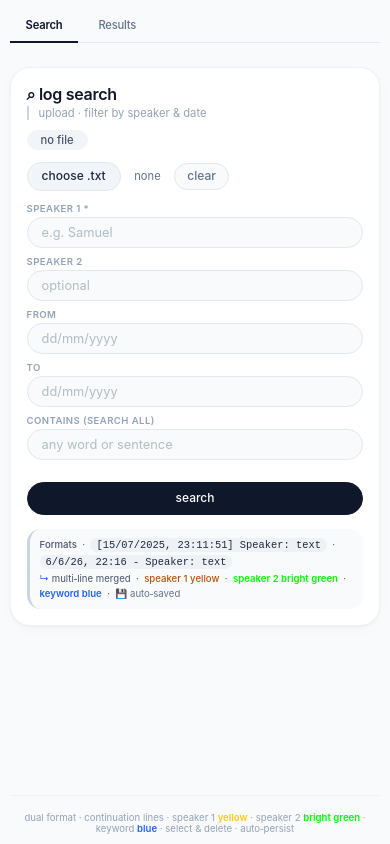
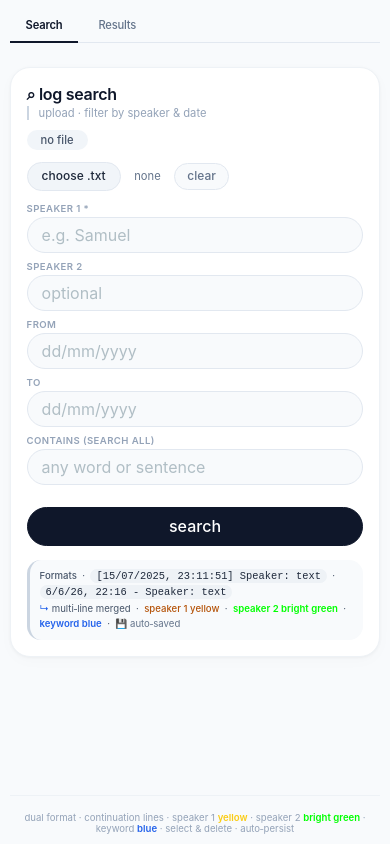
Before and after one commit to UltraDre/Chat-Search, a plain HTML site: page index.html in a window 390 px wide. Drawn offline with Linux system fonts and the light colour scheme.

Commit message:
Improve viewport and font size settings
Updated viewport settings and font sizes for better usability on iOS. Added comments for clarity on input handling.

```diff
--- a/index.html
+++ b/index.html
@@ -2,7 +2,7 @@
 <html lang="en">
 <head>
     <meta charset="UTF-8" />
-    <meta name="viewport" content="width=device-width, initial-scale=1.0, user-scalable=yes" />
+    <meta name="viewport" content="width=device-width, initial-scale=1.0, maximum-scale=1.0, user-scalable=yes" />
     <title>log · search</title>
     <style>
         * {
@@ -20,6 +20,7 @@
             display: flex;
             flex-direction: column;
             transition: background 0.2s, color 0.2s;
+            -webkit-text-size-adjust: 100%; /* prevent zoom on iOS */
         }
 
         .app {
@@ -218,12 +219,13 @@
             border: 1px solid #e2e8f0;
             border-radius: 40px;
             padding: 7px 14px;
-            font-size: 0.8rem;
+            font-size: 16px; /* critical: prevents zoom on iOS */
             color: #0f172a;
             width: 100%;
             outline: none;
             transition: 0.15s;
             font-family: inherit;
+            -webkit-text-size-adjust: 100%;
         }
 
         input:focus {
@@ -272,6 +274,7 @@
             padding: 7px 0;
             font-weight: 500;
             transition: background 0.2s, border-color 0.2s;
+            font-size: 16px; /* match input size for consistency */
         }
         .field-group:last-child button:hover {
             background: #1e293b;
@@ -847,6 +850,9 @@
             }
             .msg-text {
                 font-size: 0.85rem;
+            }
+            input {
+                font-size: 16px !important; /* enforce on small screens */
             }
         }
 
@@ -1294,9 +1300,7 @@
                     inputEl.value = name;
                     dropdownEl.style.display = 'none';
                     inputEl.focus();
-                    // Save this name and trigger search
                     addSpeakerSuggestion(name);
-                    // Dispatch input event so any listeners know
                     inputEl.dispatchEvent(new Event('input', { bubbles: true }));
                 });
                 dropdownEl.appendChild(div);
@@ -1311,24 +1315,20 @@
         }
 
         function setupSuggestions(inputEl, dropdownEl) {
-            // On input: show suggestions
             inputEl.addEventListener('input', () => {
                 renderSuggestions(inputEl, dropdownEl);
             });
 
-            // On focus: show suggestions if there's a value
             inputEl.addEventListener('focus', () => {
                 if (inputEl.value.trim()) {
                     renderSuggestions(inputEl, dropdownEl);
                 }
             });
 
-            // On blur: hide with delay
             inputEl.addEventListener('blur', () => {
                 hideSuggestions(dropdownEl);
             });
 
-            // Keyboard: up/down/enter
             inputEl.addEventListener('keydown', (e) => {
                 const items = dropdownEl.querySelectorAll('.suggestion-item');
                 if (!items.length) return;
@@ -1359,7 +1359,6 @@
                         dropdownEl.style.display = 'none';
                         addSpeakerSuggestion(name);
                         inputEl.dispatchEvent(new Event('input', { bubbles: true }));
-                        // If it's Tab, let it move to next field naturally after filling
                         if (e.key === 'Tab') {
                             setTimeout(() => {
                                 const form = inputEl.form || inputEl.closest('form');
@@ -1376,14 +1375,12 @@
                 }
             });
 
-            // Close on escape
             inputEl.addEventListener('keydown', (e) => {
                 if (e.key === 'Escape') {
                     dropdownEl.style.display = 'none';
                 }
             });
 
-            // Click outside closes dropdown
             document.addEventListener('click', (e) => {
                 if (!inputEl.contains(e.target) && !dropdownEl.contains(e.target)) {
                     dropdownEl.style.display = 'none';
@@ -1887,7 +1884,6 @@
             const n2 = name2Input.value.trim();
             const keyword = searchTextInput.value.trim();
 
-            // Save any speaker names typed to suggestions
             if (n1) addSpeakerSuggestion(n1);
             if (n2) addSpeakerSuggestion(n2);
 
@@ -2027,7 +2023,6 @@
             restoreIndicator.style.display = 'none';
             clearSavedState();
             switchTab('search', false);
-            // Hide any open suggestions
             suggestions1.style.display = 'none';
             suggestions2.style.display = 'none';
         }
@@ -2056,7 +2051,6 @@
                 if (saved.endDate !== undefined) endDateInput.value = saved.endDate || '';
                 if (saved.searchText !== undefined) searchTextInput.value = saved.searchText || '';
 
-                // Restore suggestions from saved names
                 if (saved.name1) addSpeakerSuggestion(saved.name1);
                 if (saved.name2) addSpeakerSuggestion(saved.name2);
 
@@ -2133,7 +2127,7 @@
         else mainFooter?.classList.remove('hide-footer');
 
         window.addEventListener('beforeunload', () => saveState());
-        console.log('⌕ log search ready · WhatsApp UI (no avatar, timestamp next to name, no "you") · speaker autocomplete');
+        console.log('⌕ log search ready · WhatsApp UI (no avatar, timestamp next to name, no "you") · speaker autocomplete · zoom fixed');
     </script>
 </body>
 </html>
```
